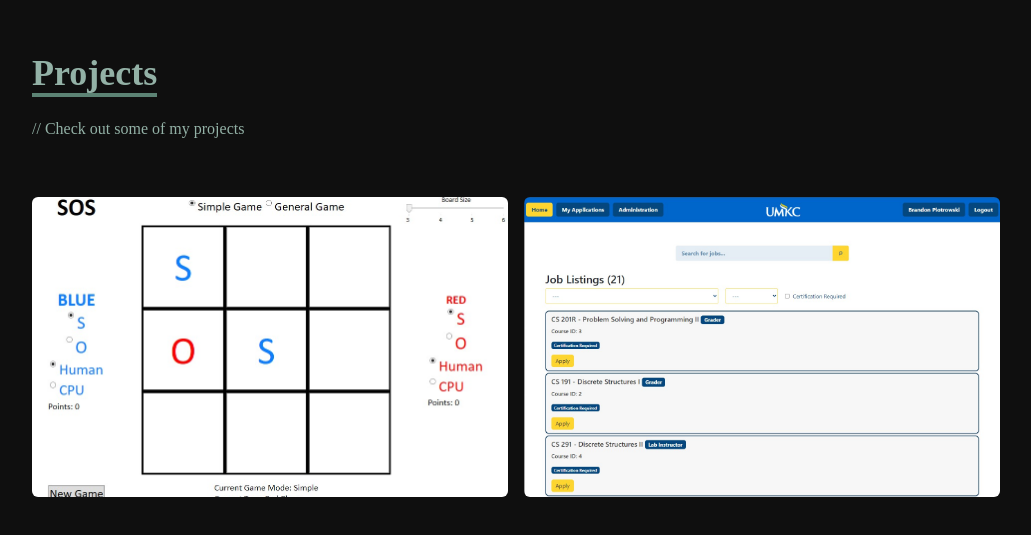
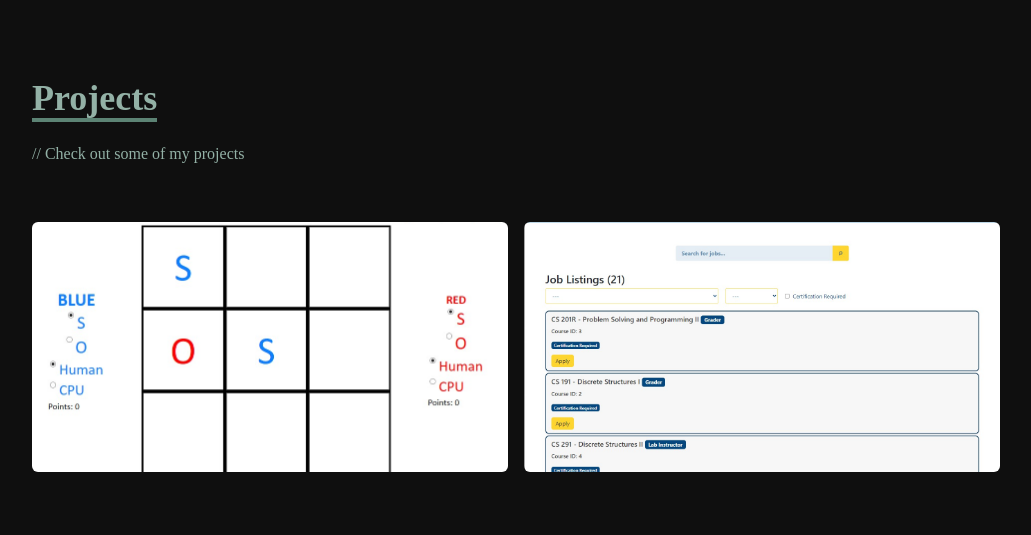
Before and after one commit to bpiotrowski154/Portfolio, a React (Create React App) app: page / in a window 1280 px wide. Shown: the part 925-1460 px from the top of the page, without its empty margins (124-1155 px from the left). Built offline with nearby package versions, Linux system fonts and the light colour scheme.

Commit message:
New Card Response
Changed the cards from the react-card-flip component back to the original css classes. There was no way to fix the react-card-flip from my research. Now the cards will transition to the background image when being hovered over

```diff
--- a/src/Card.js
+++ /dev/null
@@ -1,48 +0,0 @@
-import React, {useState} from 'react'
-import ReactCardFlip from 'react-card-flip'
-
-const Card = ({imageURL, backURL, gitURL, demoURL, name}) => {
-    const [isFlipped, setIsFlipped] = useState(false);
-
-    // const handleMouseEnter = () => {
-    //   setIsFlipped(true);
-    // };
-
-    // const handleMouseLeave = () => {
-    //   setIsFlipped(false);
-    // };
-
-    const handleClick = () => {
-        setIsFlipped(!isFlipped);
-    };
-
-    return (
-        <div>
-            <ReactCardFlip isFlipped={isFlipped} flipDirection="horizontal">
-                {/* Front */}
-                <div
-                    style={{backgroundImage: `url(${imageURL})`}}
-                    className='container rounded-md flex justify-center items-center mx-auto content-div2 hover:cursor-pointer'
-                    onClick={handleClick}>
-                </div>
-
-                {/* Back */}
-                <div style={{backgroundImage: `url(${backURL})`}} className='container rounded-md flex flex-col justify-center items-center mx-auto content-div2 hover:cursor-pointer' onClick={handleClick}>
-                    <div className='text-2xl font-bold tracking-wider'>
-                            {name}
-                    </div>
-                    <div className='pt-8 text-center'>
-                        <a href={demoURL}  className='text-white border-2 hover:bg-[#5C8374] hover:border-[#5C8374] px-4 py-3 m-2 items-center'>
-                            Demo
-                        </a>
-                        <a href={gitURL} target='_blank' className='text-white border-2 hover:bg-[#5C8374] hover:border-[#5C8374] px-4 py-3 m-2 items-center'>
-                            GitHub
-                        </a>
-                    </div>
-                </div>
-            </ReactCardFlip>
-        </div>
-    );
-  };
-
-  export default Card;
--- a/src/MultCards.js
+++ /dev/null
@@ -1,48 +0,0 @@
-import React from "react"
-import Card from "./Card.js"
-import SOS from './assets/sosimg.png'
-import Capstone from './assets/capstoneimg.png'
-import ColorDarkGreen from './assets/color183d3d.png'
-
-
-const projects = [
-    {
-        imageURL: SOS,
-        backURL: ColorDarkGreen,
-        gitURL: "https://github.com/bpiotrowski154/SOS-Board-Game",
-        demoURL: "/",
-        name: "SOS Game"
-    },
-    {
-        imageURL: Capstone,
-        backURL: ColorDarkGreen,
-        gitURL: "/",
-        demoURL: "/",
-        name: "Capstone Project"
-    },
-];
-
-function MultipleCards(){
-    return (
-        <div className='max-w-[1000px] mx-auto p-4 flex flex-col justify-center w-full h-full'>
-            <div className='pb-8'>
-                <p className='text-4xl font-bold inline border-b-4 border-[#5C8374]'>Projects</p>
-                <p className='py-6'>// Check out some of my projects</p>
-            </div>
-
-            <div className='grid sm:grid-cols-1 md:grid-cols-2 gap-4 relative'>
-                {projects.map((project, index) => (
-                    <Card
-                        key={index}
-                        imageURL={project.imageURL}
-                        backURL={project.backURL}
-                        gitURL={project.gitURL}
-                        demoURL={project.demoURL}
-                        name={project.name}/>
-                ))}
-            </div>
-        </div>
-    );
-}
-
-export default MultipleCards;
--- a/src/components/Navbar.jsx
+++ b/src/components/Navbar.jsx
@@ -9,7 +9,7 @@ const Navbar = () => {
   const handleClick = () => setNav(!nav)
 
   return (
-    <div className='fixed w-full h-[80px] flex justify-between items-center px-4 bg-[#0F0F0F] text-gray-300'>
+    <div className='fixed w-full h-[80px] flex justify-between items-center px-4 bg-[#0F0F0F] text-gray-300 z-100'>
       <div className='text-xl'>Brandon Piotrowski</div>
 
       {/* menu */}
--- a/src/components/Projects.jsx
+++ b/src/components/Projects.jsx
@@ -1,12 +1,30 @@
 import React, {useState} from 'react'
-import MultipleCards from '../MultCards'
 import SOS from '../assets/sosimg.png'
 import Capstone from '../assets/capstoneimg.png'
 import ColorDarkGreen from '../assets/color183d3d.png'
 import ReactCardFlip from 'react-card-flip'
 
+
+const projects = [
+    {
+        imageURL: SOS,
+        backURL: ColorDarkGreen,
+        gitURL: "https://github.com/bpiotrowski154/SOS-Board-Game",
+        demoURL: "/",
+        name: "SOS Game"
+    },
+    {
+        imageURL: Capstone,
+        backURL: ColorDarkGreen,
+        gitURL: "/",
+        demoURL: "/",
+        name: "Capstone Project"
+    },
+];
+
 const Projects = () => {
-    const [flip, setFlip] = useState(false);
+
+    const [flip, setFlip] = useState(false)
 
     const handleClick = () => {
         setFlip(!flip);
@@ -14,57 +32,43 @@ const Projects = () => {
 
   return (
     <div name='projects' className='w-full md:h-screen bg-[#0F0F0F]'>
-        {MultipleCards()}
 
         {/* Container */}
-        {/* <div className='max-w-[1000px] mx-auto p-4 flex flex-col justify-center w-full h-full'>
+        <div className='max-w-[1000px] mx-auto p-4 flex flex-col justify-center w-full h-full'>
             <div className='pb-8'>
                 <p className='text-4xl font-bold inline border-b-4 border-[#5C8374]'>Projects</p>
                 <p className='py-6'>// Check out some of my projects</p>
-            </div> */}
+            </div>
 
             {/* Projects Grid Container */}
-            {/* <div className='grid sm:grid-cols-1 md:grid-cols-2 gap-4' > */}
+            <div className='grid sm:grid-cols-1 md:grid-cols-2 gap-4' >
 
-                {/* Projects Grid Item */}
-                {/* <ReactCardFlip isFlipped={flip} flipDirection='horizontal'>
-                    <div onClick={handleClick} style={{backgroundImage: `url(${SOS})`}} className='group container rounded-md flex justify-center items-center mx-auto content-div2 hover:cursor-pointer'></div>
-                    <div onClick={handleClick} style={{backgroundImage: `url(${ColorDarkGreen})`}}
-                         className='container rounded-md flex flex-col justify-center items-center mx-auto hover:cursor-pointer content-div2 text-[#93B1A6]flex'>
-                        <div className='text-2xl font-bold tracking-wider'>
-                            SOS Game
+                {/* Grid Item */}
+                {projects.map((project, index) => (
+                    <div
+                        key = {index}
+                        style={{backgroundImage: `url(${project.imageURL})`}}
+                        className='group container rounded-md flex justify-center text-center items-center mx-auto content-div'
+                    >
+
+                        {/* Hover Effect for Images */}
+                        <div className='opacity-0 group-hover:opacity-100'>
+                            <div className='text-2xl font-medium tracking-wider'>
+                                {project.name}
                             </div>
                             <div className='pt-8 text-center'>
-                            <a href="/"  className='text-white border-2 hover:bg-[#5C8374] hover:border-[#5C8374] px-4 py-3 m-2 items-center'>
+                                <a href={project.demoURL}  className='text-white border-2 hover:bg-[#5C8374] hover:border-[#5C8374] px-4 py-3 m-2 items-center'>
                                     Demo
                                 </a>
-                            <a href="https://github.com/bpiotrowski154/SOS-Board-Game" target='_blank' className='text-white border-2 hover:bg-[#5C8374] hover:border-[#5C8374] px-4 py-3 m-2 items-center'>
+                                <a href={project.gitURL} target='_blank' className='text-white border-2 hover:bg-[#5C8374] hover:border-[#5C8374] px-4 py-3 m-2 items-center'>
                                     GitHub
                                 </a>
                             </div>
                         </div>
-                </ReactCardFlip> */}
-
-                {/* Projects Grid Item */}
-                {/* <ReactCardFlip isFlipped={flip} flipDirection='horizontal'>
-                    <div onClick={handleClick} style={{backgroundImage: `url(${Capstone})`}} className='group container rounded-md flex justify-center items-center mx-auto content-div2 hover:cursor-pointer'></div>
-                    <div onClick={handleClick} style={{backgroundImage: `url(${ColorDarkGreen})`}}
-                         className='container rounded-md flex flex-col justify-center items-center mx-auto hover:cursor-pointer content-div2 text-[#93B1A6]flex'>
-                        <div className='text-2xl font-bold tracking-wider'>
-                            Capstone Project
                     </div>
-                        <div className='pt-8 text-center'>
-                            <a href="/"  className='text-white border-2 hover:bg-[#5C8374] hover:border-[#5C8374] px-4 py-3 m-2 items-center'>
-                                Demo
-                            </a>
-                            <a href="https://github.com/bpiotrowski154/SOS-Board-Game" target='_blank' className='text-white border-2 hover:bg-[#5C8374] hover:border-[#5C8374] px-4 py-3 m-2 items-center'>
-                                GitHub
-                            </a>
+                ))}
             </div>
         </div>
-                </ReactCardFlip> */}
-            {/* </div>
-        </div> */}
     </div>
   )
 }
--- a/src/index.css
+++ b/src/index.css
@@ -20,18 +20,9 @@
     background-size: cover;
     background-position: center;
     height: 250px;
-}
-.content-div2 {
-    background-repeat: no-repeat;
-    background-size: cover;
-    background-position: center;
-    height: 300px;
+    transition: 0.25s;
 }
 
 .content-div:hover {
-    background-image: linear-gradient(
-        to right,
-        rgba(112, 157, 255, 0.8),
-        hsla(242, 74%, 61%, 0.8)
-    ) !important;
+    background-image: url("assets/color183d3d.png") !important;
 }
```
Lines whose indentation alone changed are shown as unchanged.
